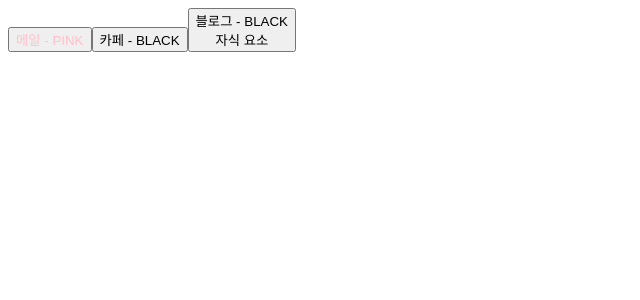
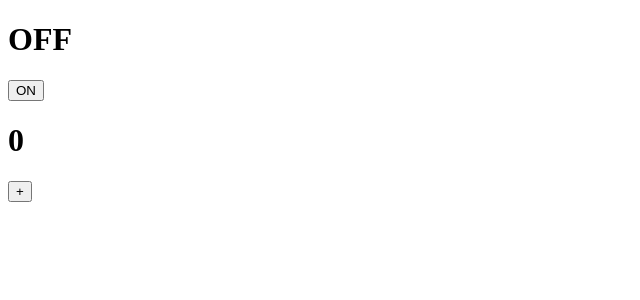
Before and after one commit to zuzubibi/2025-react, a React (Vite) app in the folder react-study/: page / in a window 1280 px wide. Shown: the top 300 px of the page, without its empty margins (0-640 px from the left). Built offline with nearby package versions, Linux system fonts and the light colour scheme.

Commit message:
feat: useState로 상태관리

```diff
--- a/react-study/src/App.jsx
+++ b/react-study/src/App.jsx
@@ -1,25 +1,28 @@
 import './App.css';
-import Header from './components/Header';
-import Main from './components/Main';
-import Footer from './components/Footer';
-import Button from './components/Button';
+import { useState } from 'react';
 
 function App() {
-  const buttonProps = {
-    text: "메일",
-    color: "pink",
-    a: 1,
-    b: 2,
-    c: 3,
-  };
+  const [count, setCount] = useState(0);
+  const [light, setLight] = useState("OFF");
 
   return (
     <>
-    <Button {...buttonProps}/>
-    <Button text={"카페"}/>
-    <Button text={"블로그"}>
-      <div>자식 요소</div>
-    </Button>
+    <div>
+      <h1>{light}</h1>
+      <button onClick={() => {
+        setLight(light === "ON" ? "OFF" : "ON");
+      }}>
+        {light === 'ON' ? 'OFF' : 'ON'}
+      </button>
+    </div>
+    <div>
+      <h1>{count}</h1>
+      <button
+        onClick={() => setCount(count + 1)}
+      >
+        +
+      </button>
+    </div>
     </>
   )
 }
```
